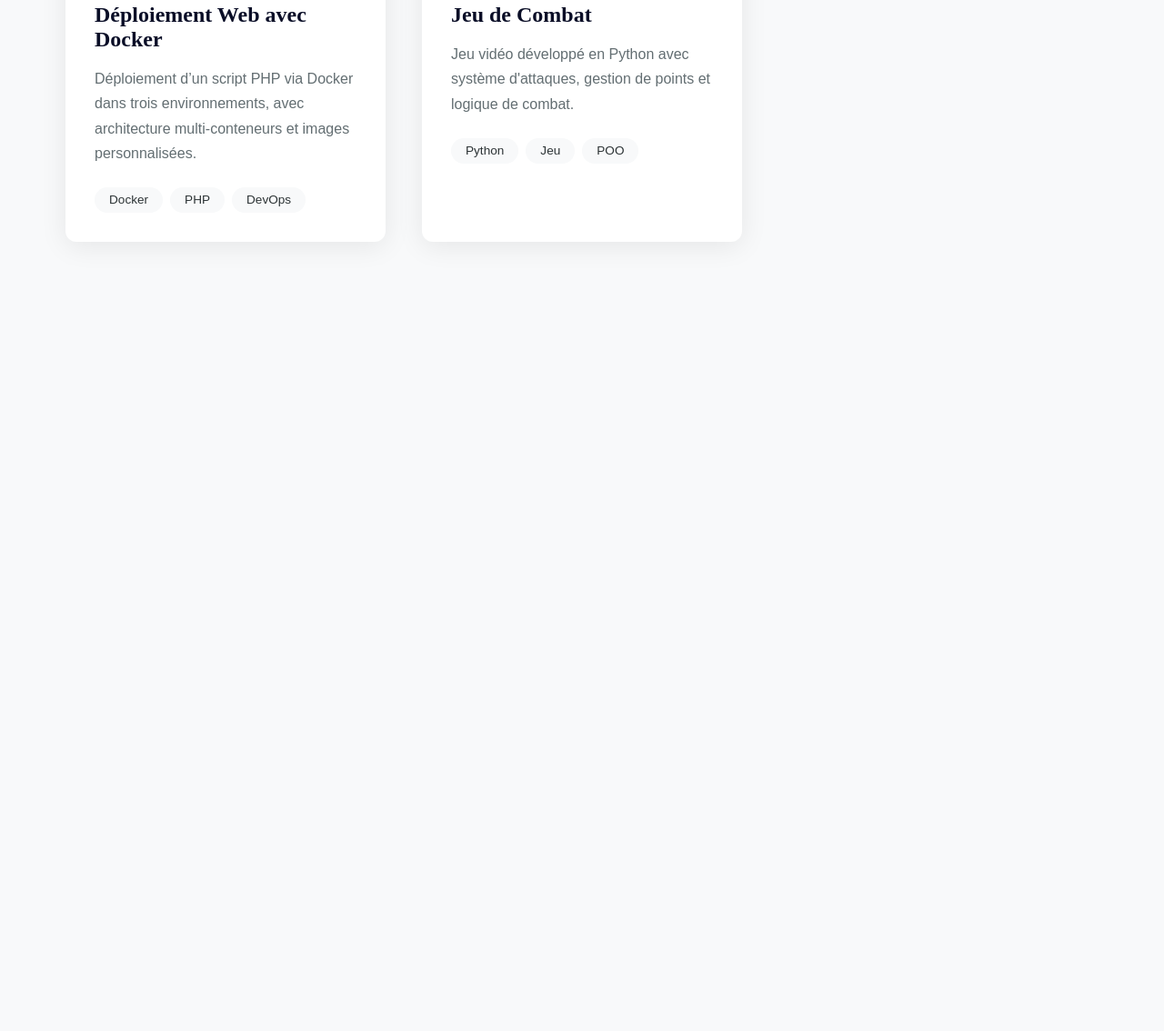
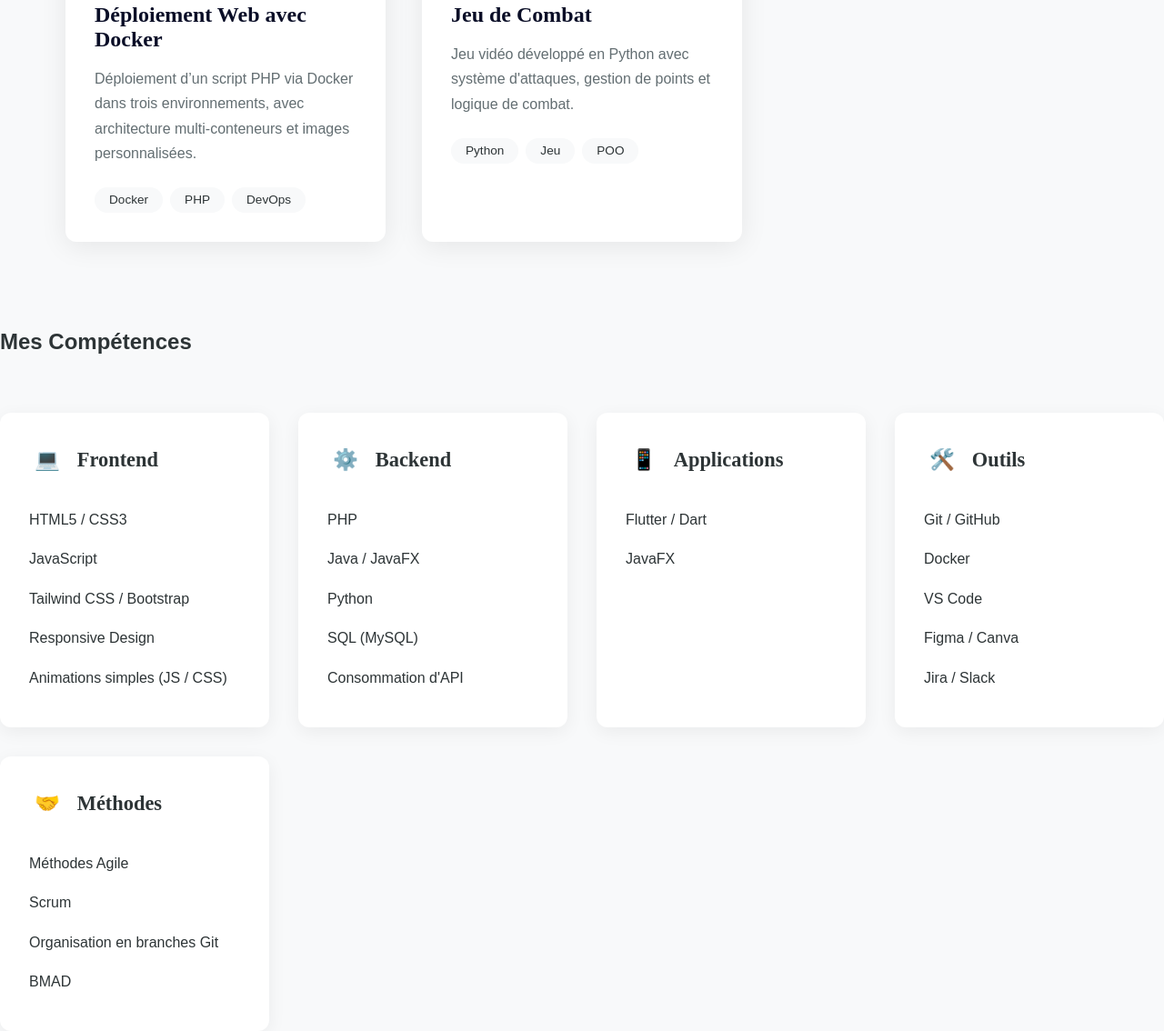
Before and after one commit to faten-M/Portfolio-faten, a plain HTML site: page index.html in a window 1280 px wide. Shown: the part 2349-3483 px from the top of the page at 91% size. Before the commit the page ends 2711 px from the top, so only its background shows below. Drawn offline with Linux system fonts and the light colour scheme.

Commit message:
Ajout de la section Compétences (HTML + CSS + animations)

```diff
--- a/index.html
+++ b/index.html
@@ -145,6 +145,65 @@
             </div>
         </div>
     </section>
+    <section id="competences">
+    <h2>Mes Compétences</h2>
+
+    <div class="skills-container">
+
+        <div class="skill-category">
+            <h3><span class="skill-icon">💻</span> Frontend</h3>
+            <ul class="skill-list">
+                <li>HTML5 / CSS3</li>
+                <li>JavaScript</li>
+                <li>Tailwind CSS / Bootstrap</li>
+                <li>Responsive Design</li>
+                <li>Animations simples (JS / CSS)</li>
+            </ul>
+        </div>
+
+        <div class="skill-category">
+            <h3><span class="skill-icon">⚙️</span> Backend</h3>
+            <ul class="skill-list">
+                <li>PHP</li>
+                <li>Java / JavaFX</li>
+                <li>Python</li>
+                <li>SQL (MySQL)</li>
+                <li>Consommation d'API</li>
+            </ul>
+        </div>
+
+        <div class="skill-category">
+            <h3><span class="skill-icon">📱</span> Applications</h3>
+            <ul class="skill-list">
+                <li>Flutter / Dart</li>
+                <li>JavaFX</li>
+            </ul>
+        </div>
+
+        <div class="skill-category">
+            <h3><span class="skill-icon">🛠️</span> Outils</h3>
+            <ul class="skill-list">
+                <li>Git / GitHub</li>
+                <li>Docker</li>
+                <li>VS Code</li>
+                <li>Figma / Canva</li>
+                <li>Jira / Slack</li>
+            </ul>
+        </div>
+
+        <div class="skill-category">
+            <h3><span class="skill-icon">🤝</span> Méthodes</h3>
+            <ul class="skill-list">
+                <li>Méthodes Agile</li>
+                <li>Scrum</li>
+                <li>Organisation en branches Git</li>
+                <li>BMAD</li>
+            </ul>
+        </div>
+
+    </div>
+</section>
+
 
 
     <script src="script.js"></script>
--- a/style.css
+++ b/style.css
@@ -251,3 +251,59 @@ nav .container {
     color: #2d3436;
     font-weight: 500;
 }
+        /* Skills Section */
+        .skills-container {
+            display: grid;
+            grid-template-columns: repeat(auto-fit, minmax(250px, 1fr));
+            gap: 2rem;
+            margin-top: 4rem;
+        }
+
+        .skill-category {
+            background: white;
+            padding: 2rem;
+            border-radius: 12px;
+            box-shadow: 0 5px 20px rgba(0,0,0,0.06);
+            transition: var(--transition);
+        }
+
+        .skill-category:hover {
+            box-shadow: 0 10px 40px rgba(0,0,0,0.12);
+        }
+
+        .skill-category h3 {
+            font-family: 'Playfair Display', serif;
+            font-size: 1.4rem;
+            margin-bottom: 1.5rem;
+            color: var(--primary);
+            display: flex;
+            align-items: center;
+            gap: 0.8rem;
+        }
+
+        .skill-icon {
+            width: 40px;
+            height: 40px;
+            background: var(--accent);
+            border-radius: 8px;
+            display: flex;
+            align-items: center;
+            justify-content: center;
+            color: white;
+            font-weight: 700;
+        }
+
+        .skill-list {
+            list-style: none;
+        }
+
+        .skill-list li {
+            padding: 0.8rem 0;
+            border-bottom: 1px solid var(--secondary);
+            color: var(--text-light);
+            font-weight: 400;
+        }
+
+        .skill-list li:last-child {
+            border-bottom: none;
+        }
```
